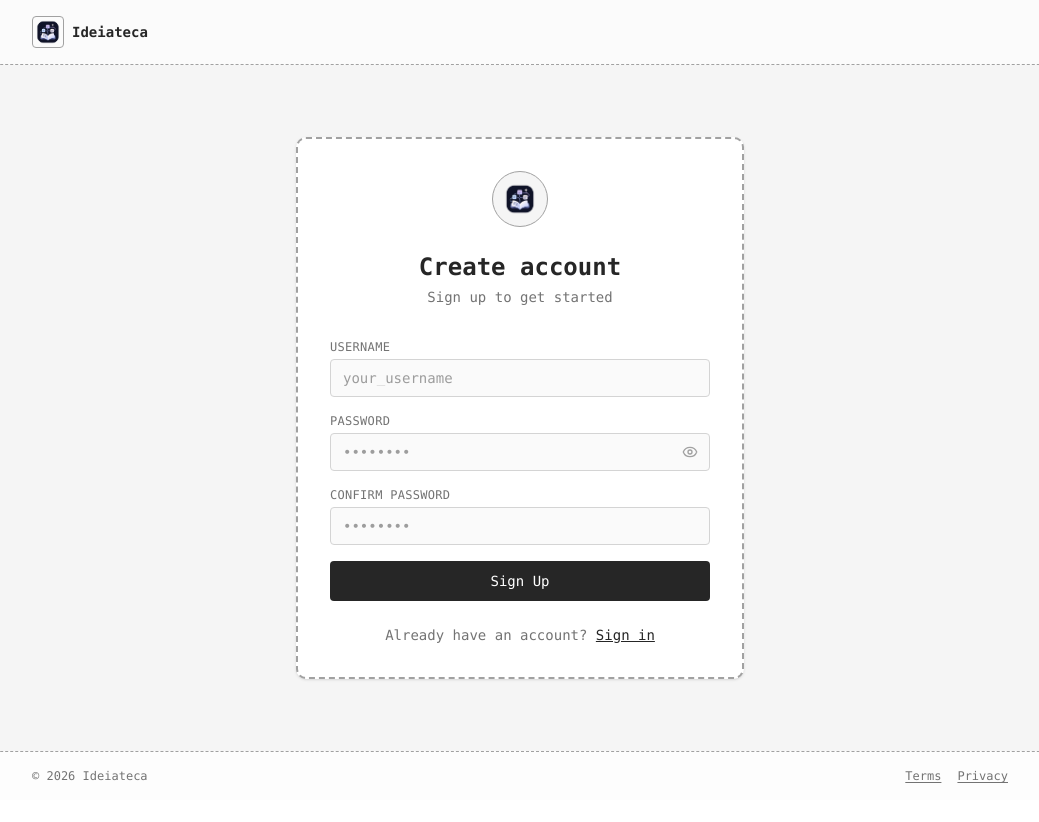
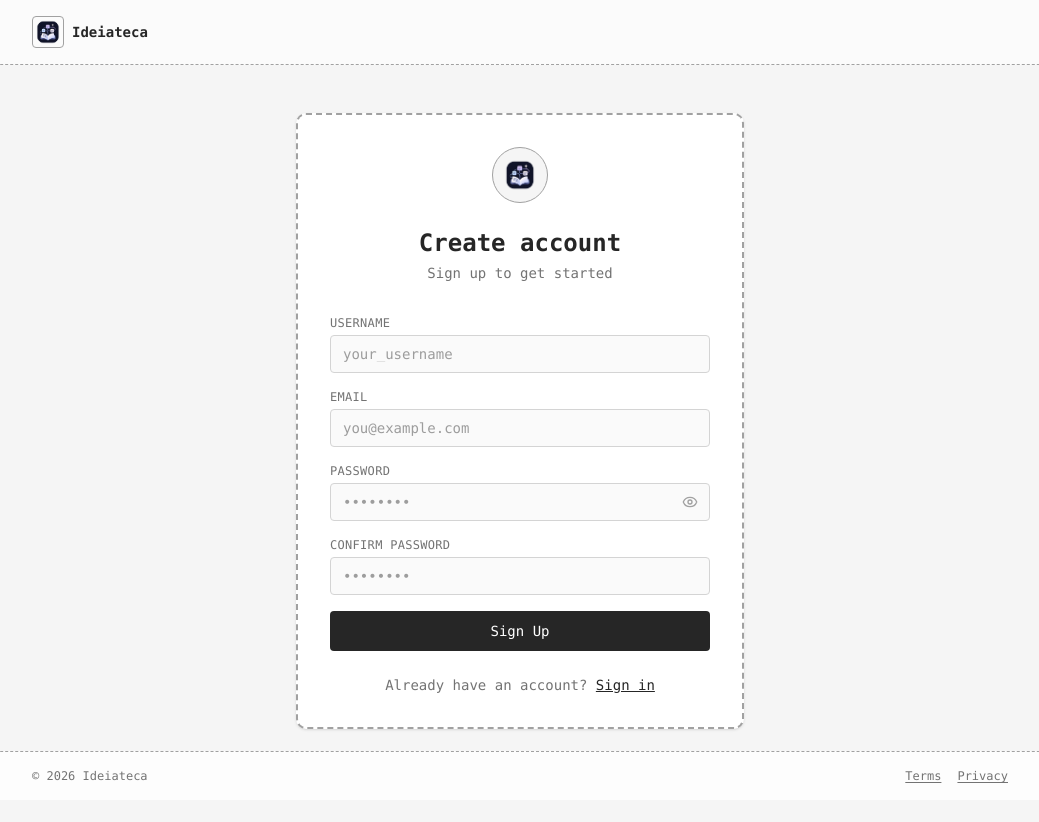
Before and after one commit to EsterGomess/getsmartfront, a Next.js app: page /signup in a window 1280 px wide. Shown: the top 822 px of the page, without its empty margins (120-1159 px from the left). Before the commit the page ends 800 px from the top, so only its background shows below. Built offline with nearby package versions, Linux system fonts and the light colour scheme.

Commit message:
add email input field to form

```diff
--- a/src/app/(auth)/signup/page.tsx
+++ b/src/app/(auth)/signup/page.tsx
@@ -12,6 +12,7 @@ import { AppLogo } from "@/components/layout/app-logo";
 export default function SignupPage() {
     const router = useRouter();
     const [username, setUsername] = useState("");
+    const [email, setEmail] = useState("");
     const [password, setPassword] = useState("");
     const [confirmPassword, setConfirmPassword] = useState("");
     const [showPassword, setShowPassword] = useState(false);
@@ -22,6 +23,17 @@ export default function SignupPage() {
         e.preventDefault();
         setError(null);
 
+        const trimmedUsername = username.trim();
+        const trimmedEmail = email.trim().toLowerCase();
+
+        if (trimmedUsername.length < 3) {
+            setError("Username must be at least 3 characters");
+            return;
+        }
+        if (!trimmedEmail) {
+            setError("Email is required");
+            return;
+        }
         if (password !== confirmPassword) {
             setError("Passwords do not match");
             return;
@@ -29,7 +41,11 @@ export default function SignupPage() {
 
         setLoading(true);
         try {
-            await registerUser({ username, password });
+            await registerUser({
+                username: trimmedUsername,
+                password,
+                email: trimmedEmail,
+            });
             router.push("/login?registered=1");
         } catch (err) {
             if (err instanceof ApiError) setError(err.detail);
@@ -72,6 +88,26 @@ export default function SignupPage() {
                         minLength={3}
                         maxLength={50}
                         autoComplete="username"
+                        className="w-full rounded border border-neutral-300 bg-neutral-50 px-3 py-2 text-sm outline-none focus:border-neutral-500"
+                    />
+                </div>
+
+                <div>
+                    <label
+                        htmlFor="email"
+                        className="mb-1 block text-xs uppercase tracking-wide text-neutral-500"
+                    >
+                        Email
+                    </label>
+                    <input
+                        id="email"
+                        type="email"
+                        value={email}
+                        onChange={(e) => setEmail(e.target.value)}
+                        placeholder="you@example.com"
+                        required
+                        maxLength={254}
+                        autoComplete="email"
                         className="w-full rounded border border-neutral-300 bg-neutral-50 px-3 py-2 text-sm outline-none focus:border-neutral-500"
                     />
                 </div>
```
